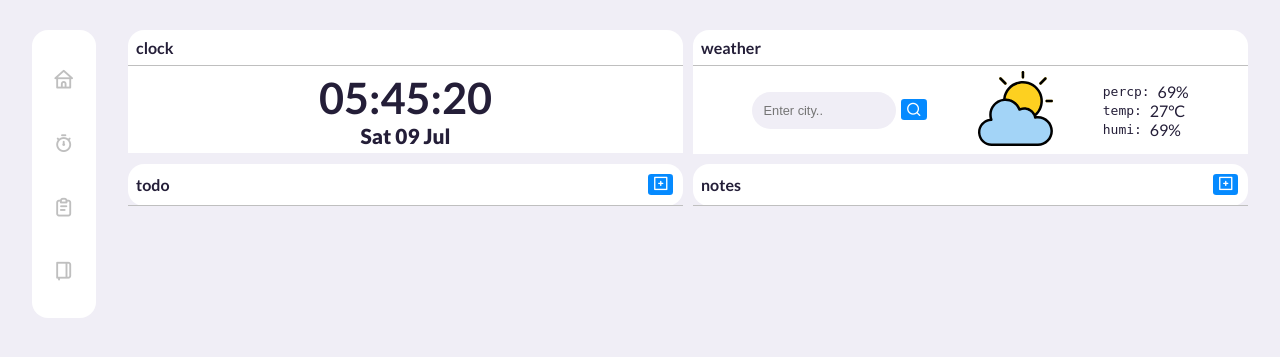
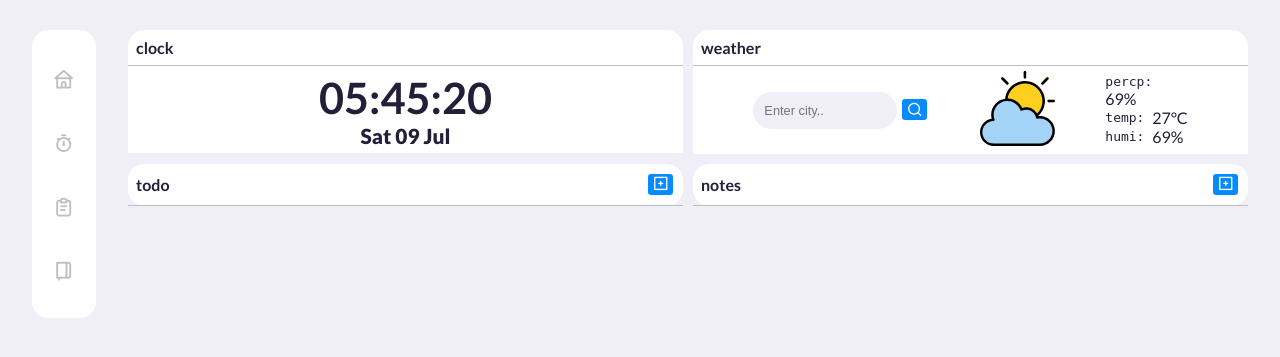
Before and after one commit to kodefarmers/samsara, a PHP site: page /projects/ in a window 1280 px wide. Shown: the part 56-413 px from the top of the page. Run offline with PHP 8.4, Linux system fonts and the light colour scheme; the visitor is signed in with stand-in values (Sample User, id 1); data that the repository does not hold is empty; a stand-in replaces the project's code that opens the database connection; some libraries are stand-ins or nearby versions.

Commit message:
Updating css for updated html

```diff
--- a/public/css/main.css
+++ b/public/css/main.css
@@ -101,7 +101,6 @@ main {
   background-color: var(--color-white);
 }
 
-
 .child1-content-item {
   display: flex;
   flex-direction: column;
@@ -162,11 +161,10 @@ main {
   overflow: hidden;
 }
 
-.child2-percipitation, .child2-temperature, .child2-humidity {
+.child2-weather, .child2-temperature, .child2-humidity, .child2-sunrise, .child2-sunset {
  display: flex;
  align-items: center;
 }
-
 
 /* MEDIA QUERIES FOR LAPTOPS AND PCS */
 @media screen and (max-width: 1200px){
```
